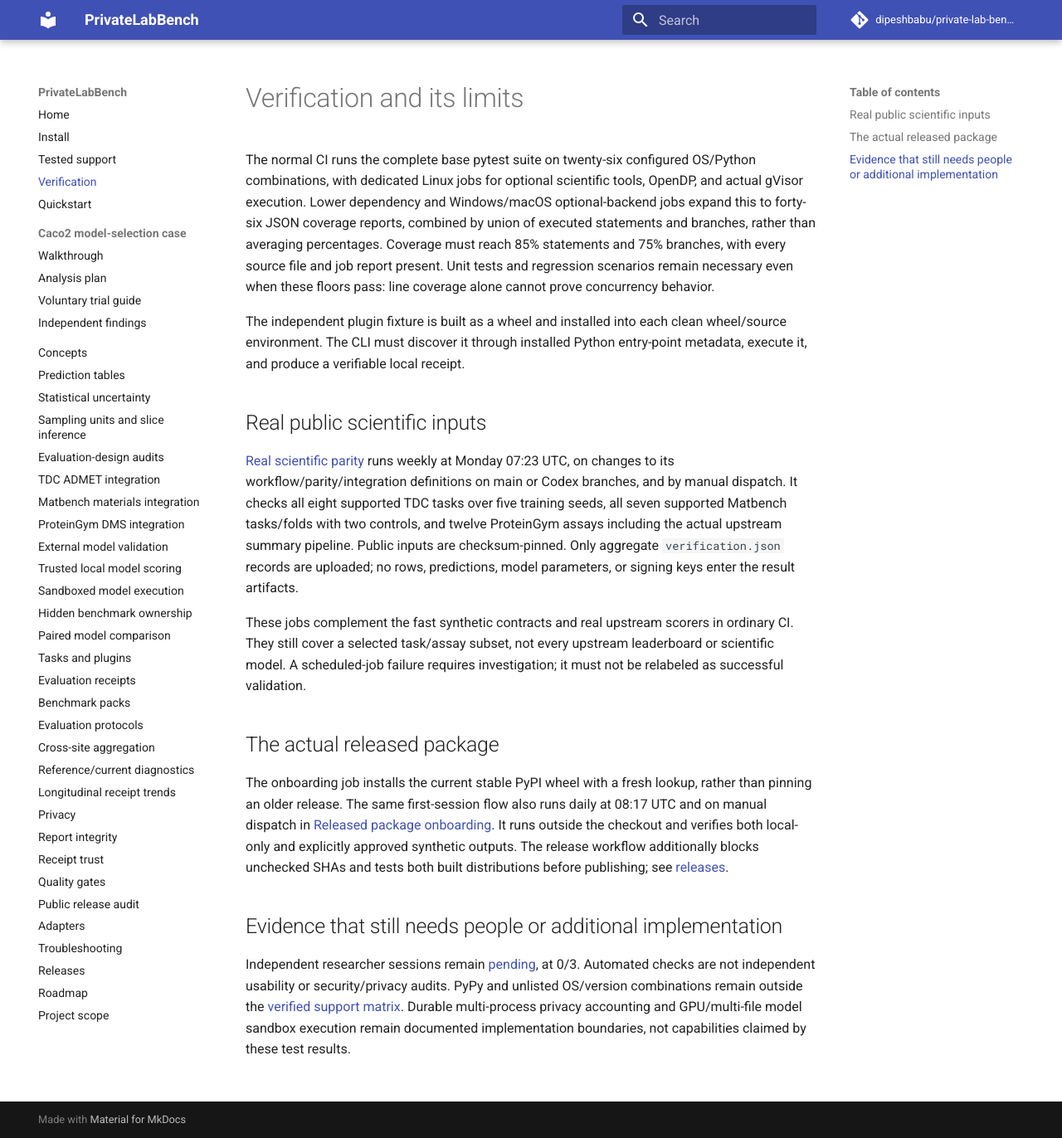
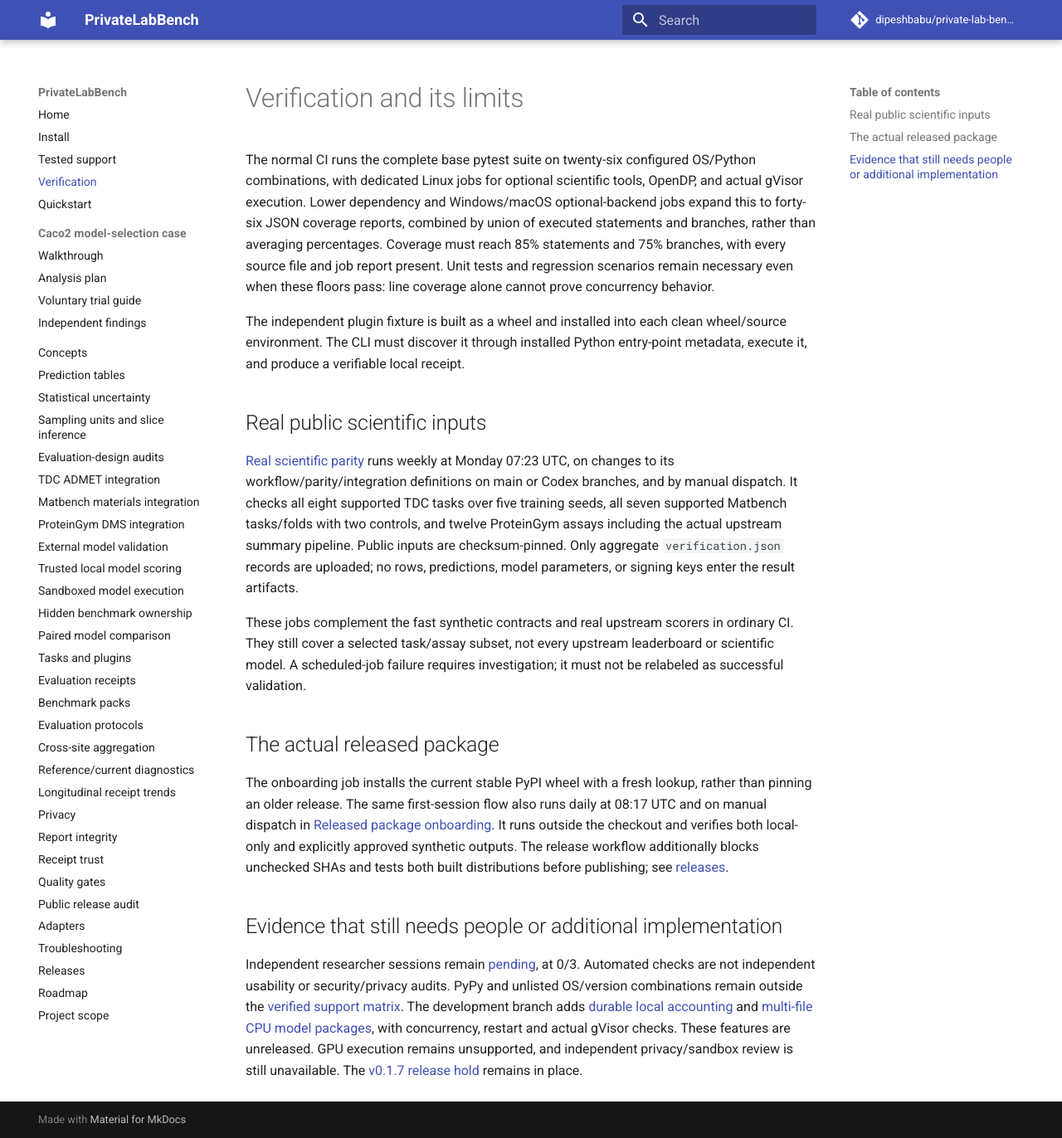
Before and after one commit to dipeshbabu/private-lab-bench, an MkDocs documentation site: the page built from docs/verification.md, in a window 1280 px wide and 1372 px high. Shown: the whole window at 83% size. Built offline with MkDocs 1.6.1 and Material for MkDocs 9.7.7, drawn with Linux system fonts in a browser that asks for light colours; comment, search, counter and statistics services are not loaded.

Commit message:
test: exercise the package CLI and record release readiness evidence

```diff
--- a/docs/verification.md
+++ b/docs/verification.md
@@ -43,7 +43,10 @@ tests both built distributions before publishing; see [releases](releases.md).
 
 Independent researcher sessions remain [pending](case_study/findings.md), at 0/3.
 Automated checks are not independent usability or security/privacy audits.
-PyPy and unlisted OS/version combinations
-remain outside the [verified support matrix](support.md). Durable multi-process
-privacy accounting and GPU/multi-file model sandbox execution remain documented
-implementation boundaries, not capabilities claimed by these test results.
+PyPy and unlisted OS/version combinations remain outside the
+[verified support matrix](support.md). The development branch adds
+[durable local accounting](privacy.md#durable-local-accounting-unreleased) and
+[multi-file CPU model packages](sandbox.md#multi-file-cpu-packages-unreleased),
+with concurrency, restart and actual gVisor checks. These features are unreleased.
+GPU execution remains unsupported, and independent privacy/sandbox review is
+still unavailable. The [v0.1.7 release hold](release_readiness.md) remains in place.
```
Also changed, not shown: audit/pre017-automated-security-review.md (added, +39 -0 lines), docs/release_readiness.md (+8 -0 lines), docs/roadmap.md (+2 -1 lines), docs/sandbox.md (+2 -1 lines), 2 other files.
